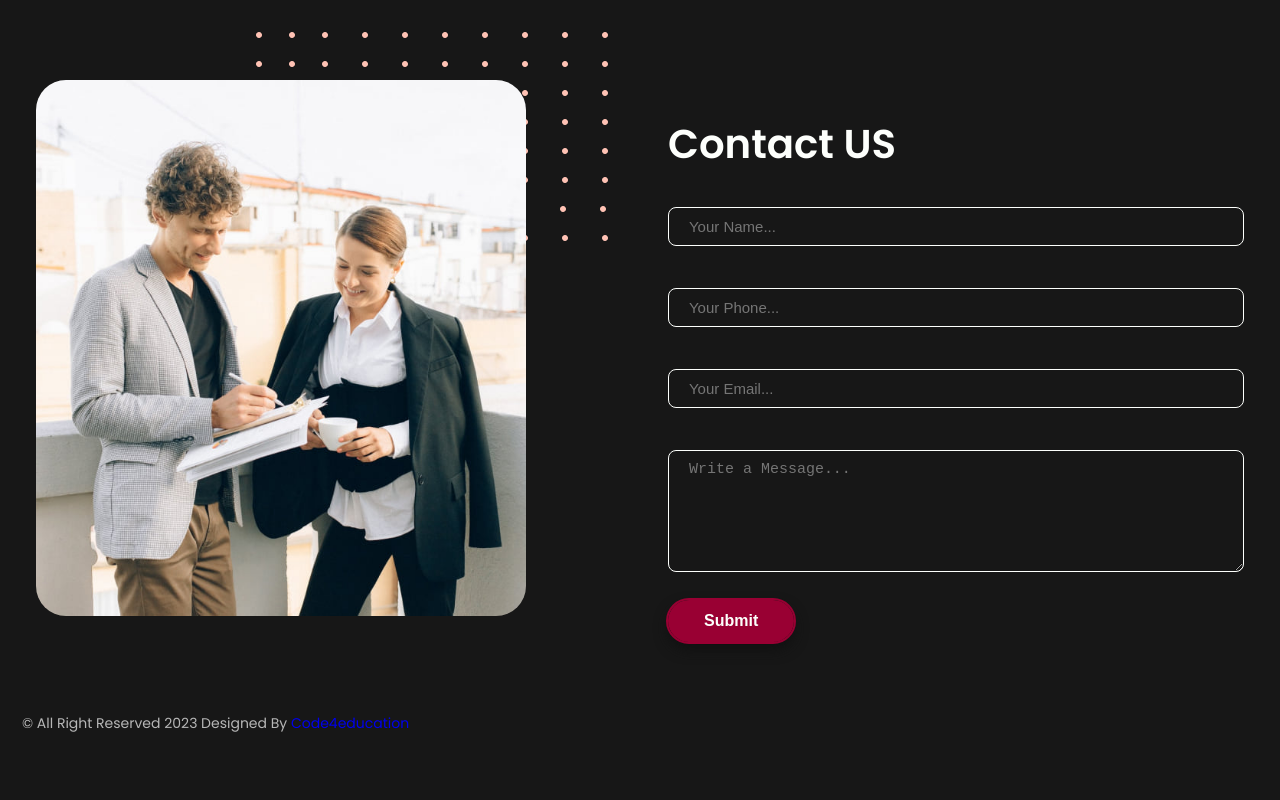
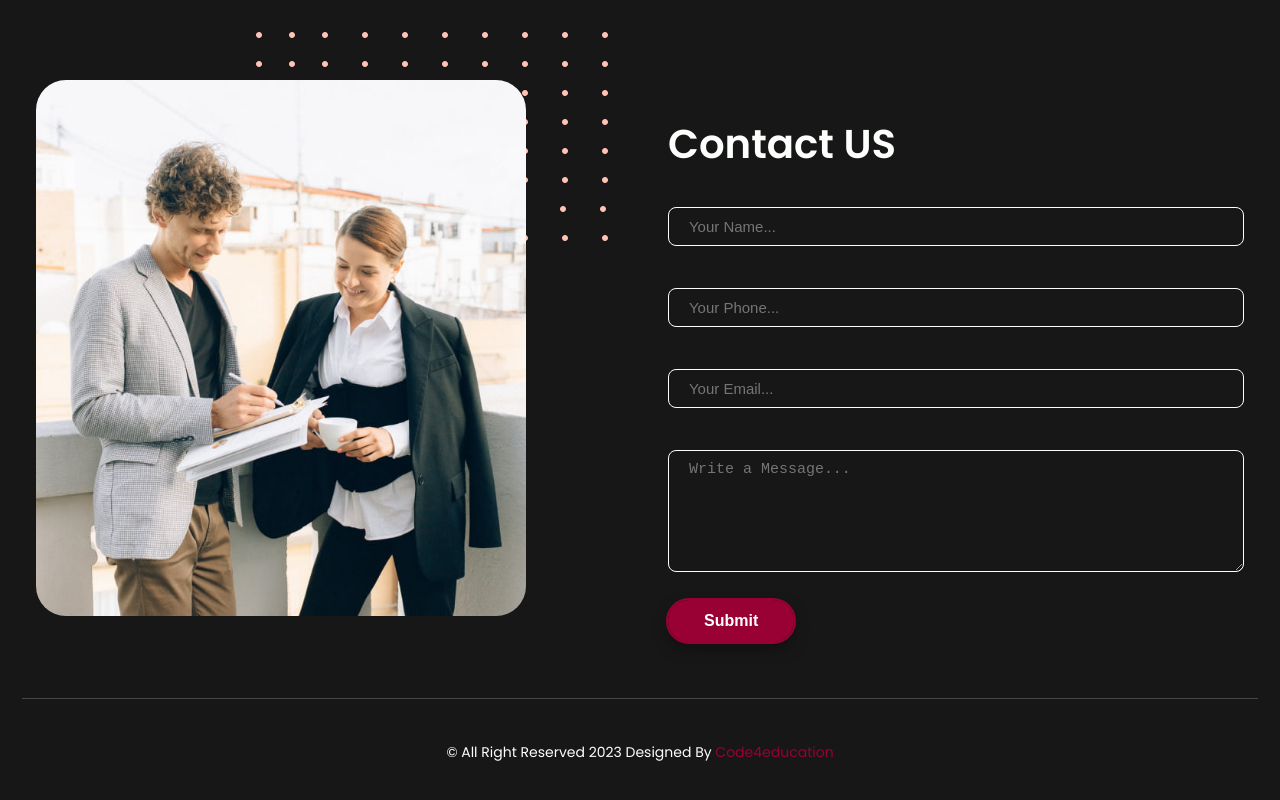
Before and after one commit to x-jirox/bussines-page, a React (Create React App) app: page / in a window 1280 px wide. Shown: the part 4510-5310 px from the top of the page. Before the commit the page ends 5259 px from the top, so only its background shows below. Built offline with nearby package versions, Linux system fonts and the light colour scheme.

Commit message:
proyect: Add Footer component

```diff
--- /dev/null
+++ b/src/components/Footer/Footer.css
@@ -0,0 +1,43 @@
+/* Footer CSS */
+
+.footer{
+    background-color:var(--dark-layer-color);
+    padding:2rem;
+    text-align: center;
+    border-top:.0714rem solid var(--border-color-light);
+
+    & p{
+        color:var(--white-color);
+        text-align:center;
+
+        & a{
+            color:var(--primary-color);
+        }
+    }
+}
+
+/* Scroll Top */
+.scroll_top{
+    position:fixed;
+    right:30px;
+    bottom:30px;
+    z-index:99;
+    cursor: pointer;
+    width:2.8571rem;
+    height:2.8571rem;
+    line-height: 3.5rem;
+    text-align:center;
+    background-color:var(--primary-color);
+    border-radius: 100%;
+
+    & svg{
+        text-align: center;
+        width:1.5rem;
+        height:1.5rem;
+        border-radius: 50%;
+
+        & path{
+            fill:var(--white-color);
+        }
+    }
+}
--- a/src/components/Footer/Footer.jsx
+++ b/src/components/Footer/Footer.jsx
@@ -1,5 +1,5 @@
 import React,{useState, useEffect} from 'react';
-// import './Footer.css';
+import './Footer.css'
 import { FontAwesomeIcon } from '@fortawesome/react-fontawesome';
 import { faArrowUp } from '@fortawesome/free-solid-svg-icons';
 
```
